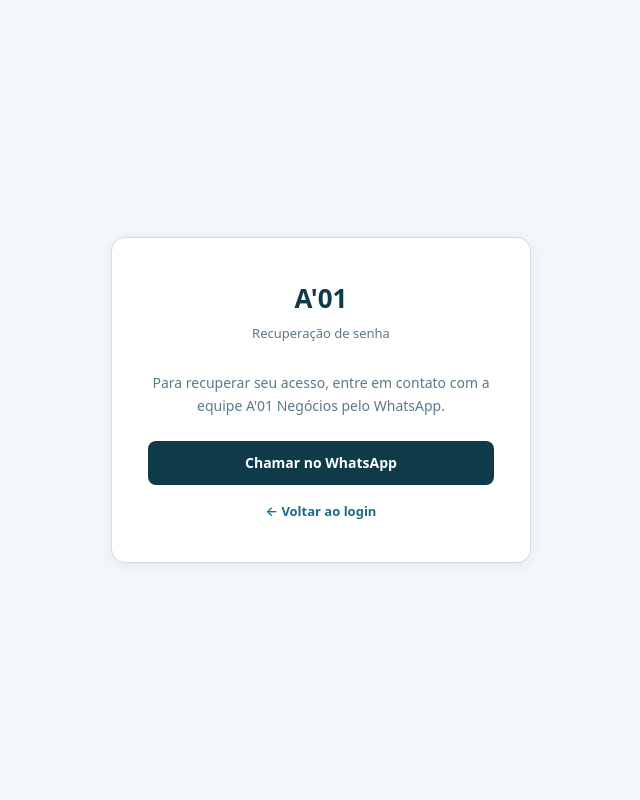
After one commit to jusobradiel/a01-precificacao, a Flask app: page /esqueci-senha in a window 1280 px wide. The commit adds this page. Shown: the whole page, without its empty margins (319-959 px from the left). Run offline with Flask 3, Linux system fonts and the light colour scheme.

Commit message:
Login: remove registro link, add esqueci senha page

```diff
--- a/app.py
+++ b/app.py
@@ -255,6 +255,10 @@ def logout():
 def expirado():
     return render_template("expirado.html")
 
+@app.route("/esqueci-senha")
+def esqueci_senha():
+    return render_template("esqueci_senha.html")
+
 # ── Painel A'01 (super admin) ─────────────────────────────────────────────────
 
 @app.route("/painel-a01")
--- /dev/null
+++ b/templates/esqueci_senha.html
@@ -0,0 +1,33 @@
+<!DOCTYPE html>
+<html lang="pt-BR" data-theme="light">
+<head>
+<meta charset="UTF-8">
+<meta name="viewport" content="width=device-width, initial-scale=1">
+<title>Recuperar senha — Precificação Clínica</title>
+<link rel="stylesheet" href="{{ url_for('static', filename='css/style.css') }}">
+</head>
+<body>
+<div class="auth-page">
+  <div class="auth-card">
+    <div class="auth-logo">A'01</div>
+    <div class="auth-sub">Recuperação de senha</div>
+
+    <p style="text-align:center;color:var(--muted);font-size:14px;margin:16px 0 24px">
+      Para recuperar seu acesso, entre em contato com a equipe A'01 Negócios pelo WhatsApp.
+    </p>
+
+    <a href="https://wa.me/5511999999999?text=Preciso+recuperar+minha+senha+do+sistema+de+precificação"
+       class="btn-primario full" target="_blank" style="text-decoration:none;text-align:center;display:block">
+      Chamar no WhatsApp
+    </a>
+
+    <div class="auth-link" style="margin-top:16px">
+      <a href="{{ url_for('login') }}">← Voltar ao login</a>
+    </div>
+  </div>
+</div>
+<script>
+  document.documentElement.setAttribute('data-theme', localStorage.getItem('tema') || 'light');
+</script>
+</body>
+</html>
--- a/templates/login.html
+++ b/templates/login.html
@@ -31,7 +31,7 @@
     </form>
 
     <div class="auth-link">
-      Ainda não tem conta? <a href="{{ url_for('registro') }}">Criar conta grátis — 7 dias de teste</a>
+      <a href="{{ url_for('esqueci_senha') }}">Esqueci minha senha</a>
     </div>
   </div>
 </div>
```
